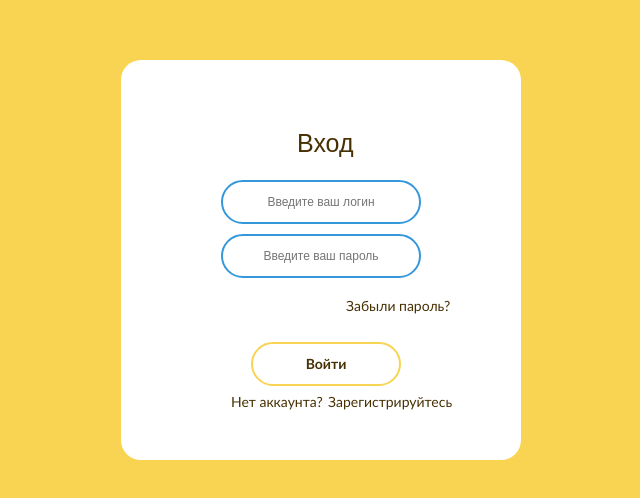
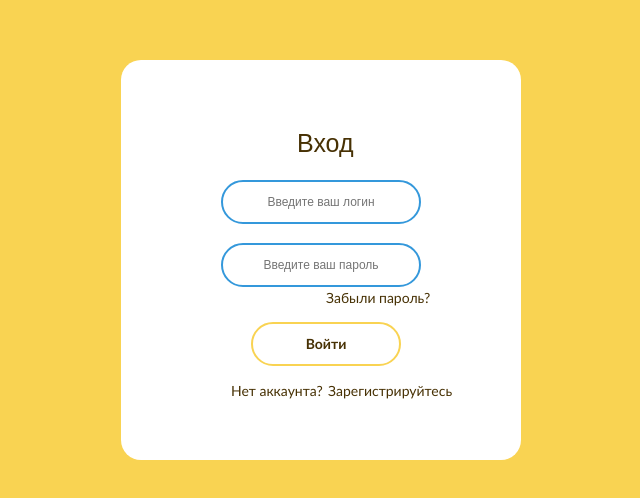
Before and after one commit to BossNumber1/hihell, a React (Create React App) app: page / in a window 1280 px wide. Shown: the part 140-638 px from the top of the page, without its empty margins (319-959 px from the left). Built offline with nearby package versions, Linux system fonts and the light colour scheme; the HTML template or start-up script is replaced by a standard one.

Commit message:
убрал лишние комментарии, поменял нужные стили для улучшения проекта

```diff
--- a/src/Main.css
+++ b/src/Main.css
@@ -1,15 +1,9 @@
 body{
     margin: 0px;
     padding: 0px;
-    /* background-image: url(/img/avaExe); */
     background-color: #f9d352;
     background-size: 100% 100%;
 }
-
-/* @font-face {
-    font-family: TemplateGothic;
-    src: url(17556.ttf);
-} */
 
 #main2,#signUpForm{
     height: 400px;
@@ -54,7 +48,7 @@ input[type=text],input[type=password],input[type=email]{
     color: #473104;
     /*background: none;*/
     display: block;
-    margin: 10px auto;
+    margin: 19px auto;
     text-align: center;
     border: 2px solid #3498db;
     width: 200px;
@@ -100,12 +94,12 @@ input[type = "text"]:hover, input[type = "password"]:hover {
 
 #signInBtn {
     margin-left: -10px;
-    margin-top: 277px;
+    margin-top: 257px;
 }
 
 #signUpBtn {
     margin-left: -10px;
-    margin-top: 270px;/*300*/
+    margin-top: 285px;
 }
 
 #signInBtn:hover, #signUpBtn:hover {
@@ -113,7 +107,7 @@ input[type = "text"]:hover, input[type = "password"]:hover {
 }
 
 #signUpMsg{
-    margin-top: 113px;
+    margin-top: 93px;
     margin-left: 110px;
     font-family: calibri;
     font-size: 14px;
@@ -122,7 +116,7 @@ input[type = "text"]:hover, input[type = "password"]:hover {
 
 #signInMsg {
     margin-top: 83px;
-    margin-left: 135px;
+    margin-left: 125px;
     font-family: calibri;
     font-size: 14px;
     color: #473104;
@@ -138,8 +132,8 @@ a {
 #frt {
     display: inline-block;
     position: fixed;
-    margin-top: 0px;
-    margin-left: 220px;
+    margin-top: -26px;
+    margin-left: 200px;
     width: 350px;
     padding: 5px;
 }
@@ -170,3 +164,12 @@ a {
     0%{transform: translate(-50%,-50%) rotateY(180deg);}
     100%{transform: translate(-50%,-50%) rotateY(0deg);}
 }
+
+.infoForm {
+    color: #473104;
+}
+
+.error, #all_messages {
+    color: red;
+    font-size: 18px;
+}
```
